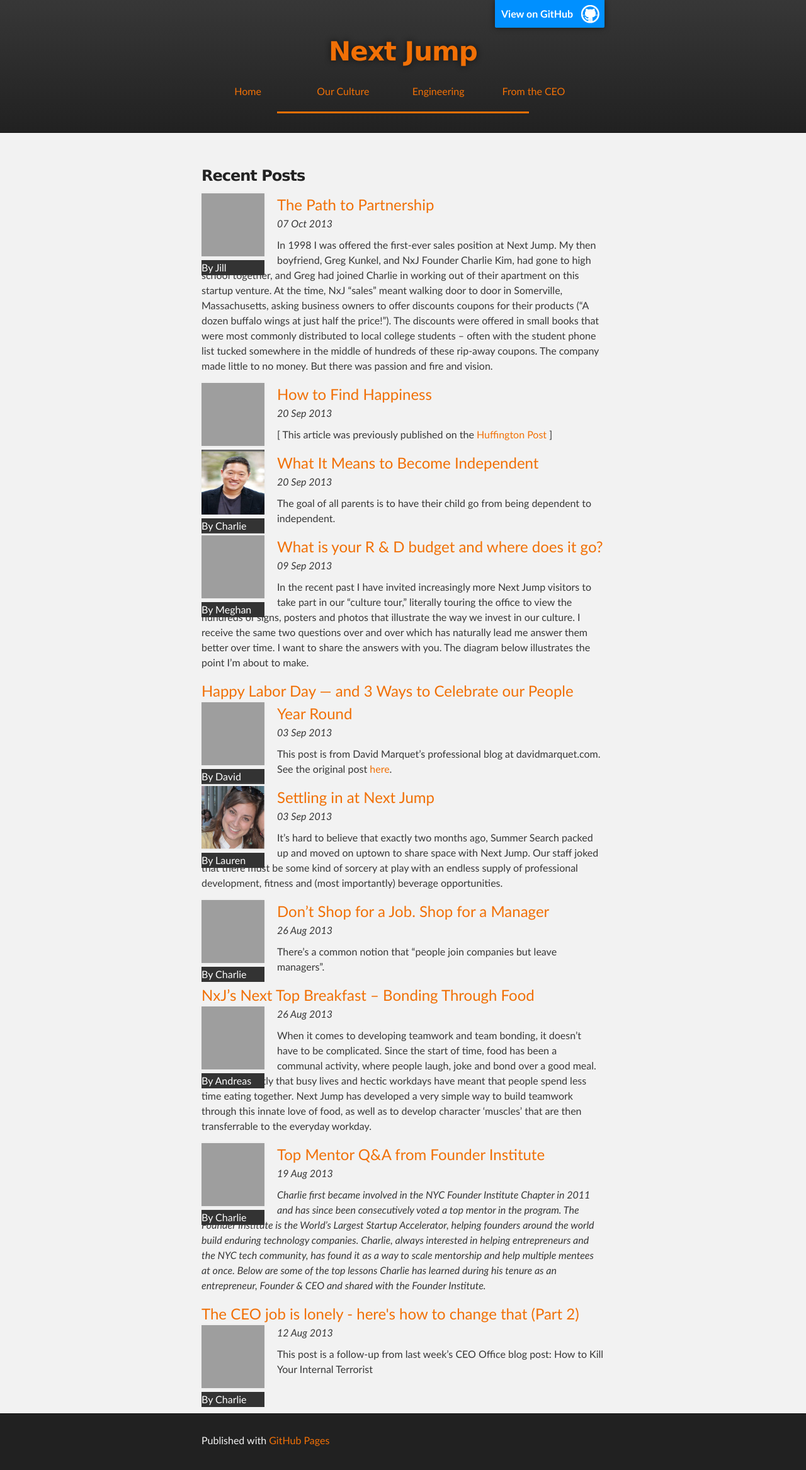
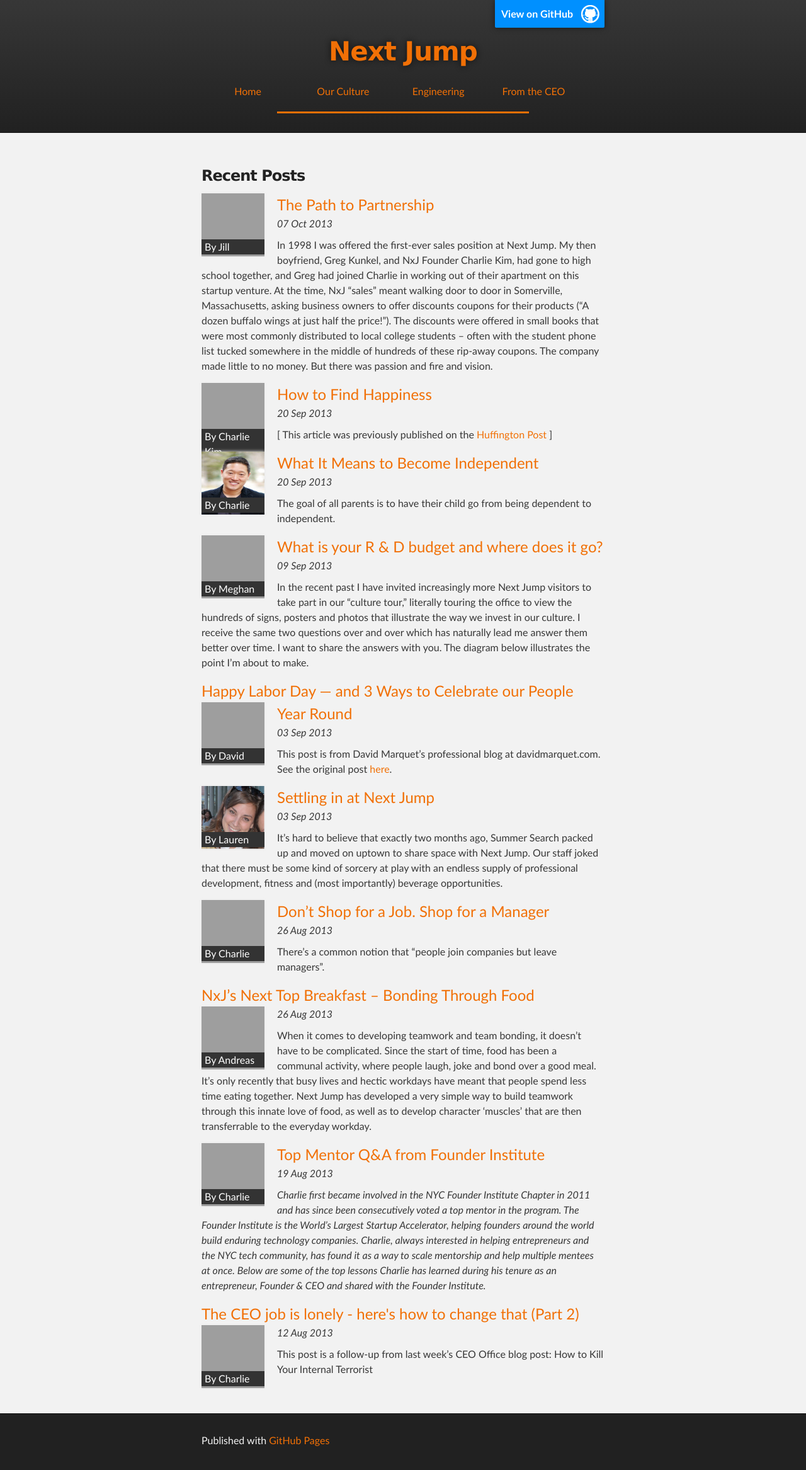
Before and after one commit to mtylpg/nextjump.github.io, a Jekyll site: the page built from index.html, in a window 1280 px wide. Shown: the whole page at 63% size. Built offline with Jekyll 4.4.1, drawn with Linux system fonts in a browser that asks for light colours; grey boxes are pictures that could not be loaded.

Commit message:
Styling updates for the 'by _____' box

```diff
--- a/stylesheets/stylesheet.css
+++ b/stylesheets/stylesheet.css
@@ -477,6 +477,9 @@ My Styles
 .imageSub {
     background-color: #333;
     color: white;
+    position:relative;
+    top:-33px;
+    padding-left: 5px;
 }
 .postTitle {
     font-size: 24px;
```
